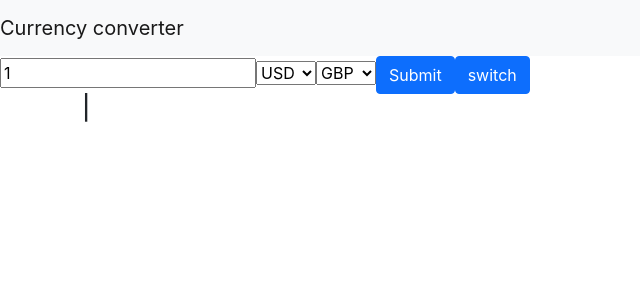
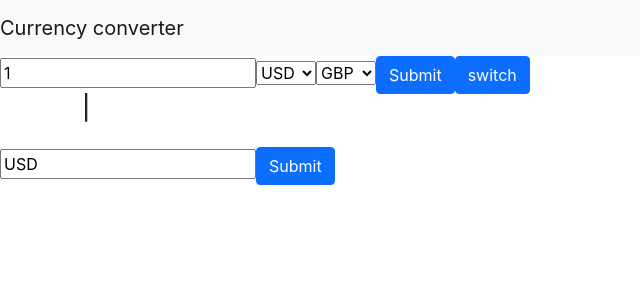
Before and after one commit to schneur/React_currency_converter, a React (Create React App) app: page / in a window 1280 px wide. Shown: the top 300 px of the page, without its empty margins (0-640 px from the left). Built offline with nearby package versions, Linux system fonts and the light colour scheme.

Commit message:
exchange rates list working

```diff
--- a/src/convert.js
+++ b/src/convert.js
@@ -1,13 +1,15 @@
 import React from 'react';
 import { Link } from "react-router-dom";
 import { json, checkStatus } from './utils';
+import { ExchangeRates } from './exchangeRates';
+
 
 let currencies = ["USD","AUD","BGN","BRL","CAD","CHF","CNY","CZK","DKK","EUR","GBP","HKD","HRK","HUF","IDR","ILS","INR","ISK","JPY","KRW","MXN","MYR","NOK","NZD","PHP","PLN","RON","RUB","SEK","SGD","THB","TRY","ZAR"];
 
 class SimpleInput extends React.Component {
   render() {
-    const { value, onChange } = this.props;
-    return <input name="amount" value={value} onChange={onChange} type="number"/>
+    const { value, onChange, type } = this.props;
+    return <input name="amount" value={value} onChange={onChange} type={type}/>
   }
 }
 
@@ -67,11 +69,14 @@ class SimpleForm extends React.Component {
       toCurrency: 'GBP',
       error: '',
       results: [],
+      exchangeRates: '',
+      baseCurrency: 'USD',
     };
 
     this.handleChange = this.handleChange.bind(this);
     this.handleSubmit = this.handleSubmit.bind(this);
     this.handle = this.handle.bind(this);
+    this.checkCurrencies = this.checkCurrencies.bind(this);
   }
 
   handleSubmit(event) {
@@ -91,6 +96,7 @@ class SimpleForm extends React.Component {
       console.log(error);
     })
   }
+
   handle(event) {
     event.preventDefault();
     let {fromCurrency, toCurrency} = this.state;
@@ -102,19 +108,37 @@ class SimpleForm extends React.Component {
     this.setState({ [name]: value });
   }
 
+  checkCurrencies(event) {
+    let {fromCurrency} = this.state;
+    fetch(`https://altexchangerateapi.herokuapp.com/latest?from=${fromCurrency}`)
+    .then(checkStatus)
+    .then(json)
+    .then((data) => {
+      if (data.Response === 'False') {
+        throw new Error(data.Error);
+      }
+      this.setState({ exchangeRates: data, error: '' });
+    })
+    .catch((error) => {
+      this.setState({ error: error.message });
+      console.log(error);
+    })
+  }
+
   render() {
-    const { fromCurrency, toCurrency, amount, results, error } = this.state;
+    const { fromCurrency, toCurrency, amount, results, error, exchangeRates } = this.state;
 
     return <div>
-    <SimpleInput value={amount} onChange={this.handleChange} />
+    <SimpleInput  type="number" value={amount} onChange={this.handleChange} />
     <CurrencyList name='fromCurrency' posts={currencies} value={fromCurrency} onChange={this.handleChange}/>
     <CurrencyList name="toCurrency" posts={currencies} value={toCurrency} onChange={this.handleChange}/>
     <Convert onClick={this.handleSubmit} />
     <SwitchCurrencies onClick={this.handle} />
-    <div>
-     <Conversion results={results} />
+    <Conversion results={results} />
+    <SimpleInput name='baseCurrency' value={fromCurrency} onChange={this.handleChange} />
+    <Convert onClick={this.checkCurrencies} />
+    <ExchangeRates rates={exchangeRates}/>
    </div>
-    </div>
   }
 }
 
--- /dev/null
+++ b/src/exchangeRates.js
@@ -0,0 +1,24 @@
+import React from 'react';
+
+const ExchangeRates = (props) => {
+  const exchangeRates = props.rates;
+  const {rates} = exchangeRates;
+
+  if (!exchangeRates) {
+    return null;
+  }
+
+  const content = Object.keys(rates).map((post,index) =>
+  <div key={post}>
+    <p>{post} - {rates[post]}</p>
+  </div>
+);
+
+  return (
+    <div>
+      {content}
+    </div>
+  );
+}
+
+export {ExchangeRates};
```
